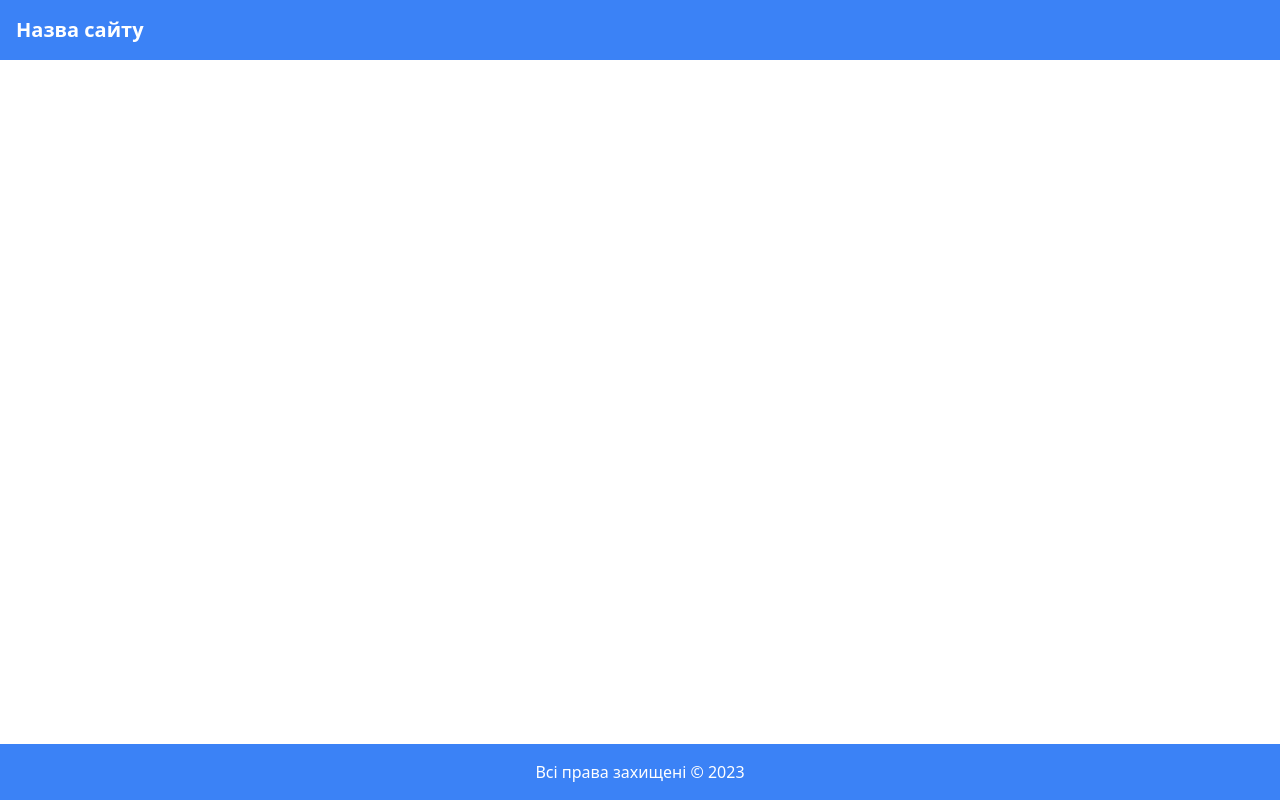
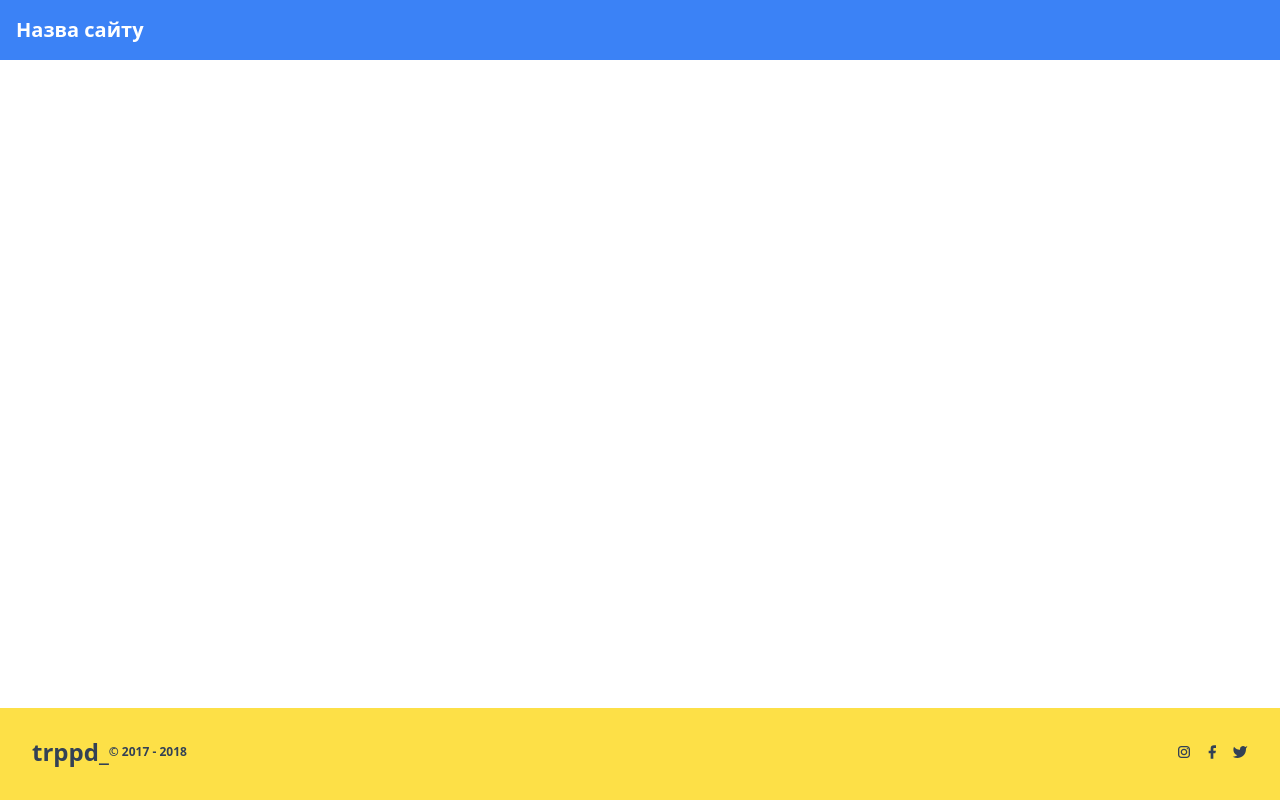
Before and after one commit to Andrew-Skoryk/re-landing, a React (Create React App) app: page / in a window 1280 px wide. Built offline with nearby package versions, Linux system fonts and the light colour scheme.

Commit message:
feat: Footer

```diff
--- a/src/App.tsx
+++ b/src/App.tsx
@@ -1,5 +1,5 @@
-import Header from './components/Header';
-import Footer from './components/Footer/Footer';
+import { Footer } from './components/Footer';
+import { Header } from './components/Header';
 
 function App() {
   return (
--- a/src/components/Footer/Footer.tsx
+++ b/src/components/Footer/Footer.tsx
@@ -1,11 +1,33 @@
 import { FC } from 'react';
 
-const Footer: FC = () => {
+export const Footer: FC = () => {
   return (
-    <footer className="bg-blue-500 text-white p-4 mt-auto">
-      <p className="text-center">Всі права захищені &copy; 2023</p>
+    <footer className="flex items-center justify-between px-8 pb-8 mt-auto font-extrabold bg-yellow-300 pt-7 text-slate-700">
+      <span className="text-2xl">trppd_</span>
+
+      <span className="text-xs">&copy; 2017 - 2018</span>
+
+      <span className="flex justify-center gap-3 sm:ml-auto sm:mt-0 sm:justify-start">
+        <a href="https://www.instagram.com/" target={'_blank'} rel="noreferrer">
+          <svg fill="currentColor" className="w-4 h-4" viewBox="0 0 24 24">
+            <g id="Outlined">
+              <path d="M16,3H8C5.243,3,3,5.243,3,8v8c0,2.757,2.243,5,5,5h8c2.757,0,5-2.243,5-5V8C21,5.243,18.757,3,16,3z M19,16c0,1.654-1.346,3-3,3H8c-1.654,0-3-1.346-3-3V8c0-1.654,1.346-3,3-3h8c1.654,0,3,1.346,3,3V16z" />
+              <path d="M12,7c-2.757,0-5,2.243-5,5s2.243,5,5,5s5-2.243,5-5S14.757,7,12,7z M12,15c-1.654,0-3-1.346-3-3s1.346-3,3-3s3,1.346,3,3S13.654,15,12,15z" />
+              <circle cx="17" cy="7" r="1" />
+            </g>
+          </svg>
+        </a>
+        <a href="https://www.facebook.com/" target={'_blank'} rel="noreferrer">
+          <svg fill="currentColor" className="w-4 h-4" viewBox="0 0 24 24">
+            <path d="M18 2h-3a5 5 0 00-5 5v3H7v4h3v8h4v-8h3l1-4h-4V7a1 1 0 011-1h3z"></path>
+          </svg>
+        </a>
+        <a href="https://twitter.com/" target={'_blank'} rel="noreferrer">
+          <svg fill="currentColor" className="w-4 h-4" viewBox="0 0 24 24">
+            <path d="M23 3a10.9 10.9 0 01-3.14 1.53 4.48 4.48 0 00-7.86 3v1A10.66 10.66 0 013 4s-4 9 5 13a11.64 11.64 0 01-7 2c9 5 20 0 20-11.5a4.5 4.5 0 00-.08-.83A7.72 7.72 0 0023 3z"></path>
+          </svg>
+        </a>
+      </span>
     </footer>
   );
 };
-
-export default Footer;
--- /dev/null
+++ b/src/components/Footer/index.ts
@@ -0,0 +1 @@
+export * from './Footer';
--- a/src/components/Header.tsx
+++ b/src/components/Header.tsx
@@ -1,11 +1,9 @@
 import { FC } from 'react';
 
-const Header: FC = () => {
+export const Header: FC = () => {
   return (
-    <header className="bg-blue-500 text-white p-4">
+    <header className="p-4 text-white bg-blue-500">
       <h1 className="text-xl font-bold">Назва сайту</h1>
     </header>
   );
 };
-
-export default Header;
```
